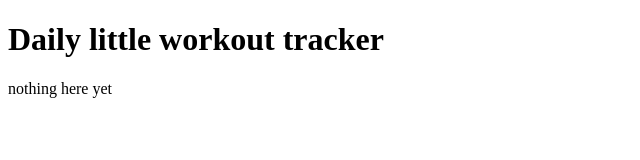
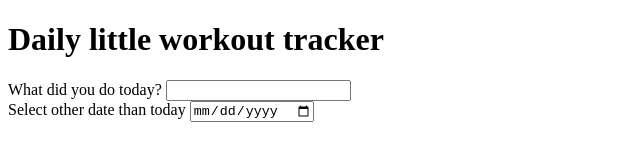
Before and after one commit to ellell/daily-little-workout, a plain HTML site: page index.html in a window 1280 px wide. Shown: the whole page, without its empty margins (0-640 px from the left). Drawn offline with Linux system fonts and the light colour scheme.

Commit message:
Add inputs

```diff
--- a/index.html
+++ b/index.html
@@ -7,6 +7,14 @@
 </head>
 <body>
   <h1>Daily little workout tracker</h1>
-  <p>nothing here yet</p>
+  <label>
+    <span>What did you do today?</span>
+    <input type="text" />
+  </label>
+  <br />
+  <label>
+    <span>Select other date than today</span>
+    <input type="date" />
+  </label>
 </body>
 </html>
```
